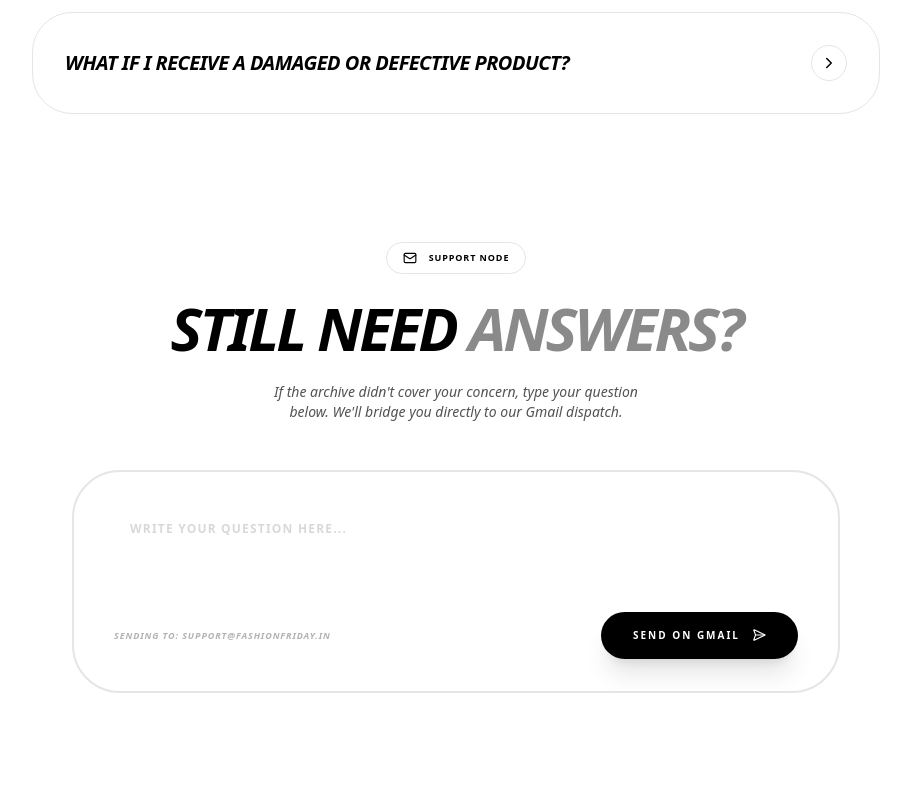
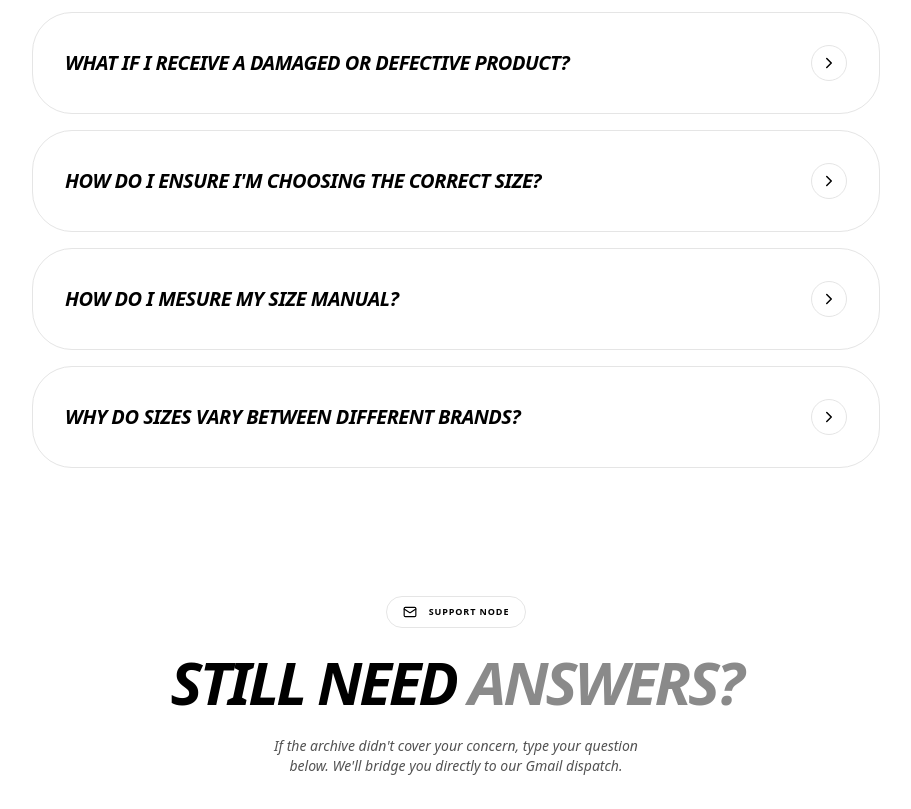
Before and after one commit to FashionFriday-tech/platform, a Next.js app: page /help/faq in a window 1280 px wide. Shown: the part 1560-2369 px from the top of the page, without its empty margins (184-1095 px from the left). Built offline with nearby package versions, Linux system fonts and the light colour scheme.

Commit message:
chore (faq) : add mesurement related faq

```diff
--- a/src/data/faq.ts
+++ b/src/data/faq.ts
@@ -24,8 +24,8 @@ export const faqData: FAQItem[] = [
         question: "How do I know the fit of a specific drop?",
         answer:
             "We use an Architectural Fit scale. Check the Fit Details section on the product page for exact measurements and model references.",
-        href: "/size-guide",
-        linkText: "Open size guide",
+        href: "/help/size-guide",
+        linkText: "size guide",
     },
     {
         id: "3",
@@ -99,4 +99,31 @@ export const faqData: FAQItem[] = [
         href: "/returns",
         linkText: "Report a damaged item",
     },
+    {
+        id: "24",
+        category: "Sizing",
+        question: "How do I ensure I'm choosing the correct size?",
+        answer:
+            "Standard sizing is a baseline, but anatomy is unique. Use our Fit Architect protocol: measure your foot in CM from heel to toe for the most objective result.",
+        href: "/help/size-guide",
+        linkText: "Open Fit Architect",
+    },
+    {
+        id: "25",
+        category: "Sizing",
+        question: "How do I Mesure my size manual?",
+        answer:
+            "Place your heel against a wall on a sheet of paper. Mark the tip of your longest toe and measure the distance in CM.",
+        href: "/help/size-guide#manual-size-mesure",
+        linkText: "Mesure my foot",
+    },
+    {
+        id: "26",
+        category: "Sizing",
+        question: "Why do sizes vary between different brands?",
+        answer:
+            "Manufacturers use different 'lasts' (foot molds) and materials. While our chart provides global standards, always refer to the specific brand variance notes for a precision fit.",
+        href: "/help/size-guide#variance-note",
+        linkText: "Check Size Variance",
+    },
 ];
```
